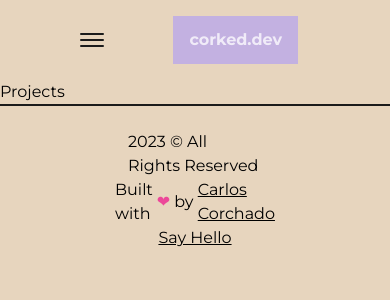
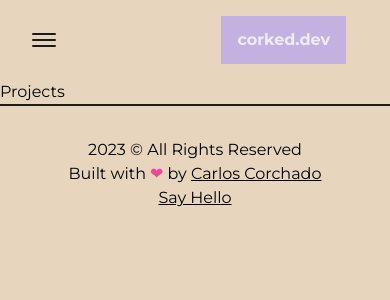
Before and after one commit to carcormir/portfolio, a Next.js app: page /projects in a window 390 px wide. Shown: the top 300 px of the page. Built offline with nearby package versions, Linux system fonts and the light colour scheme.

Commit message:
general components responsiveness

```diff
--- a/components/AnimatedText.jsx
+++ b/components/AnimatedText.jsx
@@ -29,7 +29,7 @@ const singleWord = {
 
 export default function AnimatedText ({ text, className="" }) {
   return (
-    <div className='w-full mx-auto py-2 flex items-center justify-center text-center overflow-hidden'>
+    <div className='w-full mx-auto py-2 flex items-center justify-center text-center overflow-hidden sm:py-0'>
       <motion.h1
         className={` inline-block w-full text-dark font-bold capitalize text-8xl  ${className}`}
         variants={quote}
--- a/components/Layout.jsx
+++ b/components/Layout.jsx
@@ -1,6 +1,6 @@
 export default function Layout ({ children, className="" }) {
   return (
-    <div className={`w-full h-full inline-block z-0 bg-light p-32  ${className}`}>
+    <div className={`w-full h-full inline-block z-0 bg-light p-32 xl:p-24 lg:p-16 md:p-12 sm:p-8 ${className}`}>
       {children}
     </div>
   );
--- a/components/LiIcon.jsx
+++ b/components/LiIcon.jsx
@@ -9,10 +9,10 @@ export default function LiIcon ({reference}) {
   )
   return (
     <figure className="absolute left-0 stroke-dark">
-      <svg className="" width="75" height="75" viewBox="-50 -50 100 100">
-        <rect x="-20" y="-35" width="40" height="40" className="stroke-purplePastel stroke-[4px] fill-none"/>
+      <svg className="md:w-[70px] md:h-[70px] xs:w-[40px] xs:h-[40px]" width="75" height="75" viewBox="-50 -50 100 100">
+        <rect x="-20" y="-35" width="40" height="40" className="stroke-purplePastel stroke-[4px] md:stroke-[2px] fill-none"/>
         <motion.rect x="-20" y="-35" width="40" height="40"
-          className="stroke-[5px] fill-light"
+          className="stroke-[5px] md:stroke-[2px] fill-light"
           style={{ pathLength: scrollYProgress }}
         />
         <rect x="-10" y="-25" width="20" height="20" className="animate-pulse stroke-1 fill-purplePastel"/>
--- a/components/NavBar.jsx
+++ b/components/NavBar.jsx
@@ -15,7 +15,7 @@ export default function NavBar () {
     setIsOpen(!isOpen)
   }
   return (
-    <header className='w-full px-20 py-4 font-medium flex items-center justify-between bg-light relative'>
+    <header className='w-full px-20 py-4 font-medium flex items-center justify-between bg-light relative lg:px16 md:px-12 sm:px-8'>
       <button onClick={handleClick} className="flex-col justify-center items-center hidden lg:flex">
         <span className={`bg-dark block transition-all duration-300 ease-out h-0.5 w-6 rounded-sm ${isOpen ? 'rotate-45 translate-y-1' : '-translate-y-0.5 '}`}></span>
         <span className={`bg-dark block transition-all duration-300 ease-out h-0.5 w-6 rounded-sm my-0.5 ${isOpen ? 'opacity-0' : 'opacity-100'}`}></span>
```
